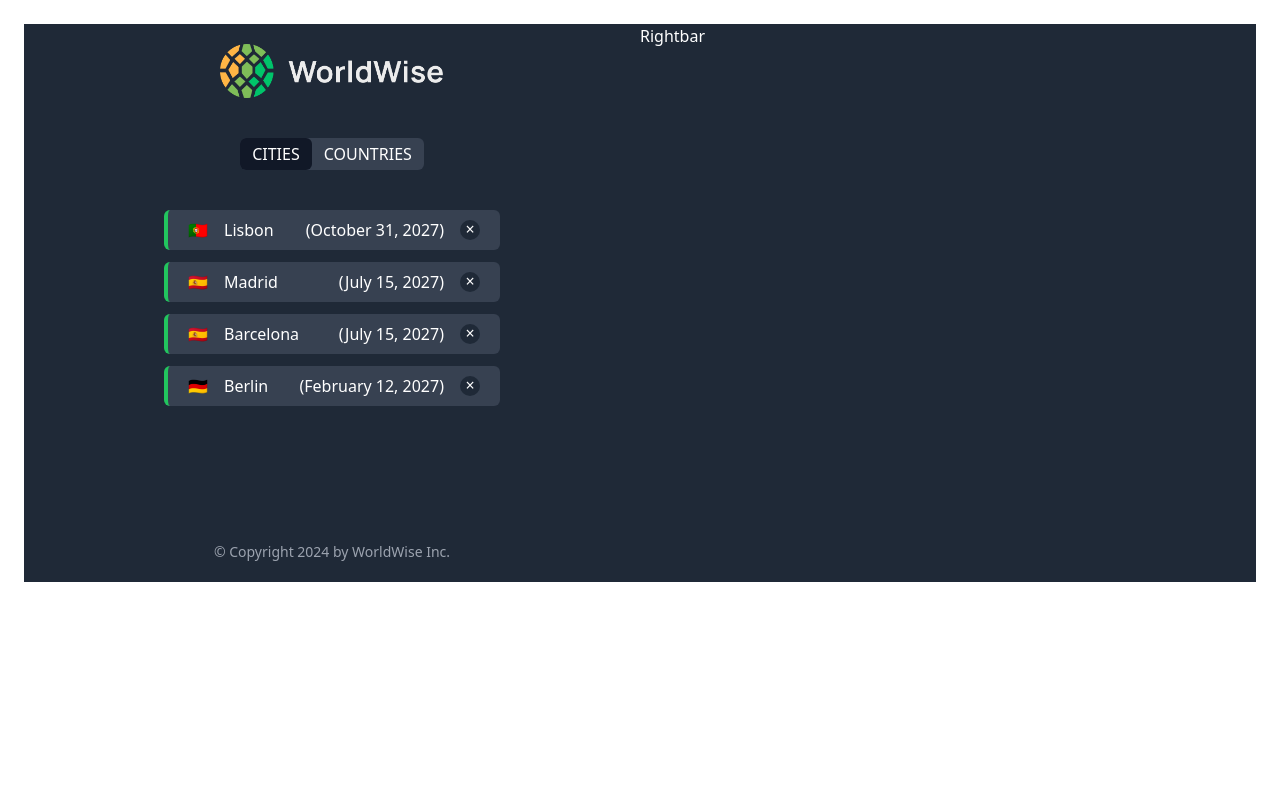
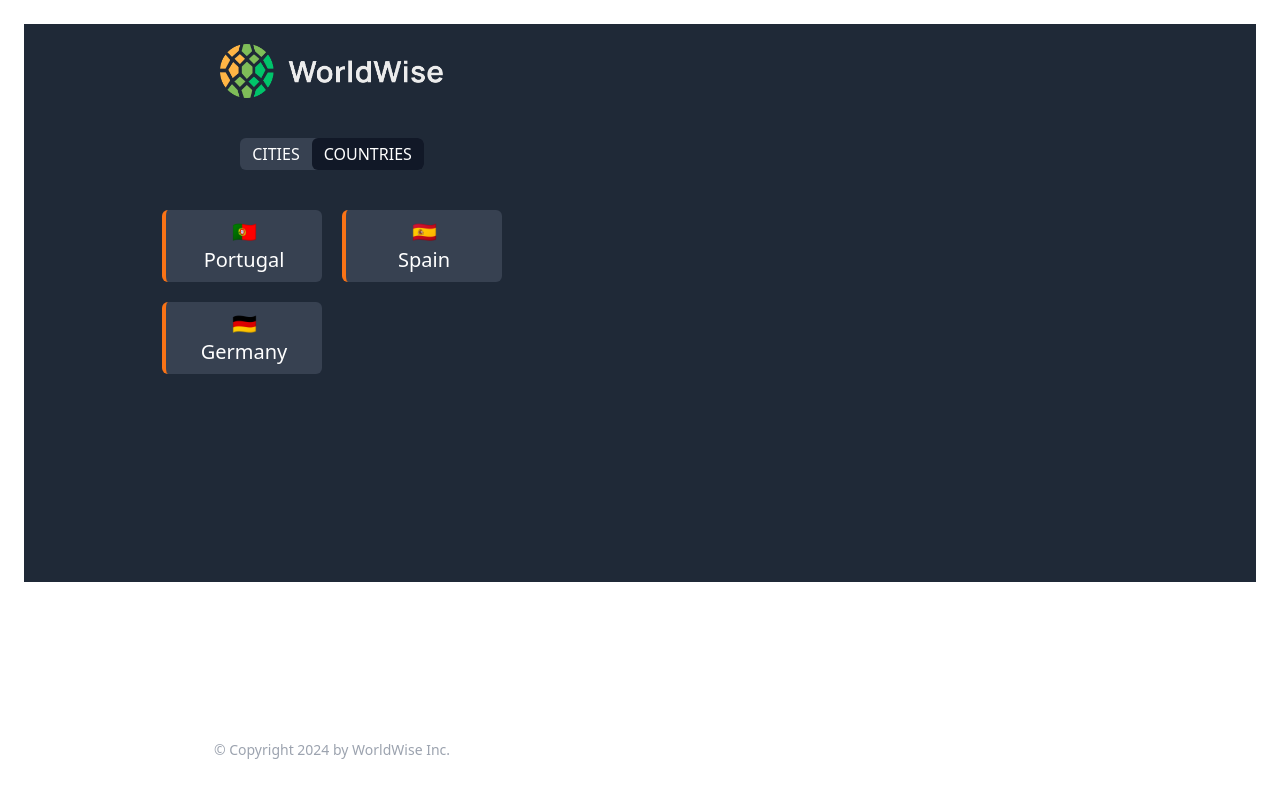
Before and after one commit to negar-karimnejad/The-Atomic-Blog, a React (Vite) app: page /app/countries in a window 1280 px wide. Shown: the top 798 px of the page. Built offline with nearby package versions, Linux system fonts and the light colour scheme.

Commit message:
create router

```diff
--- /dev/null
+++ b/src/components/AppNav.jsx
@@ -0,0 +1,22 @@
+import { NavLink } from "react-router-dom";
+
+function AppNav() {
+  return (
+    <div className="flex bg-gray-700 rounded-md ">
+      <NavLink
+        to="/app/cities"
+        className="rounded-md py-1 px-3 aria-[current=page]:bg-gray-900"
+      >
+        CITIES
+      </NavLink>
+      <NavLink
+        to="/app/countries"
+        className="rounded-md py-1 px-3 aria-[current=page]:bg-gray-900"
+      >
+        COUNTRIES
+      </NavLink>
+    </div>
+  );
+}
+
+export default AppNav;
--- a/src/components/CountryList.jsx
+++ /dev/null
@@ -1,27 +0,0 @@
-/* eslint-disable react/prop-types */
-import Country from "./Country";
-import Message from "./Message";
-
-function CountryList({ cities, isLoading }) {
-  if (isLoading) return <div className="loader"></div>;
-
-  const countries = cities.reduce((curr, item) => {
-    if (!curr.map((el) => el.country).includes(item.country))
-      return [...curr, { country: item.country, emoji: item.emoji }];
-    else return curr;
-  }, []);
-
-  return (
-    <div className="grid grid-cols-2 gap-5">
-      {countries?.length ? (
-        countries.map((country, i) => <Country key={i} country={country} />)
-      ) : (
-        <Message
-          message={"Add your first city by clicking on a city on the map"}
-        />
-      )}
-    </div>
-  );
-}
-
-export default CountryList;
--- /dev/null
+++ b/src/components/Footer.jsx
@@ -0,0 +1,11 @@
+
+
+function Footer() {
+  return (
+    <p className="text-sm text-gray-400">
+      &copy; Copyright 2024 by WorldWise Inc.
+    </p>
+  );
+}
+
+export default Footer;
--- a/src/components/Leftbar.jsx
+++ /dev/null
@@ -1,56 +0,0 @@
-import { useEffect, useState } from "react";
-import { Link } from "react-router-dom";
-import data from "../data/cities.json";
-import CitiesList from "./CitiesList";
-import CountryList from "./CountryList";
-
-function Leftbar() {
-
-  const [cities, setCities] = useState([]);
-  const [isLoading, setIsLoading] = useState(false);
-
-  useEffect(() => {
-    setIsLoading(true);
-    setCities(data);
-    setIsLoading(false);
-  }, []);
-  const slug = "cities";
-  return (
-    <div className="flex flex-col justify-between h-full items-center p-5">
-      <div className="flex flex-col items-center justify-center gap-10 w-full">
-        <Link to={"/"}>
-          <img src="/logo.png" alt="" className="w-56 object-cover" />
-        </Link>
-        <div className="flex bg-gray-700 rounded-md ">
-          <Link
-            to="/app/cities"
-            className={`${
-              slug === "cities" && "bg-gray-900"
-            } rounded-md py-1 px-3`}
-          >
-            CITIES
-          </Link>
-          <Link
-            to="/app/countries"
-            className={`${
-              slug === "countries" && "bg-gray-900"
-            } rounded-md py-1 px-3`}
-          >
-            COUNTRIES
-          </Link>
-        </div>
-        {slug === "cities" && (
-          <CitiesList cities={cities} isLoading={isLoading} />
-        )}
-        {slug === "countries" && (
-          <CountryList cities={cities} isLoading={isLoading} />
-        )}
-      </div>
-      <p className="text-sm text-gray-400">
-        &copy; Copyright 2024 by WorldWise Inc.
-      </p>
-    </div>
-  );
-}
-
-export default Leftbar;
--- a/src/components/Rightbar.jsx
+++ b/src/components/Map.jsx
@@ -1,12 +1,14 @@
+/* eslint-disable no-unused-vars */
 import { useSearchParams } from "react-router-dom";
 
-function Rightbar() {
+function Map() {
   const [searchParams, setSearchParams] = useSearchParams();
   const lat = searchParams.get("lat");
   const lng = searchParams.get("lng");
 
-  console.log(lat, lng, setSearchParams);
-  return <div>Rightbar</div>;
+  return <div>
+
+  </div>;
 }
 
-export default Rightbar;
+export default Map;
--- /dev/null
+++ b/src/components/Sidebar.jsx
@@ -0,0 +1,20 @@
+/* eslint-disable react/prop-types */
+import { Outlet } from "react-router-dom";
+import Logo from "./Logo";
+import Footer from "./Footer";
+import AppNav from "./AppNav";
+
+function Sidebar() {
+  return (
+    <div className="flex flex-col justify-between h-screen items-center p-5 pb-16">
+      <div className="flex flex-col items-center justify-center gap-10 w-full">
+        <Logo />
+        <AppNav />
+        <Outlet />
+      </div>
+      <Footer />
+    </div>
+  );
+}
+
+export default Sidebar;
--- /dev/null
+++ b/src/pages/AppLayout.jsx
@@ -0,0 +1,14 @@
+import Map from "../components/Map";
+import Sidebar from "../components/Sidebar";
+
+function AppLayout() {
+
+  return (
+    <div className="text-white grid sm:grid-cols-2 h-full">
+      <Sidebar />
+      <Map />
+    </div>
+  );
+}
+
+export default AppLayout;
--- a/src/components/CitiesList.jsx
+++ b/src/pages/CitiesList.jsx
@@ -1,10 +1,19 @@
 /* eslint-disable react/prop-types */
 import { Link, useNavigate, useParams } from "react-router-dom";
-import City, { formatDate } from "./City";
-import Message from "./Message";
+import City, { formatDate } from "../components/City";
+import Message from "../components/Message";
 import { useEffect, useState } from "react";
+import data from "../data/cities.json";
 
-function CitiesList({ cities, isLoading }) {
+function CitiesList() {
+  const [cities, setCities] = useState([]);
+  const [isLoading, setIsLoading] = useState(false);
+
+  useEffect(() => {
+    setIsLoading(true);
+    setCities(data);
+    setIsLoading(false);
+  }, []);
   const [selectedCity, setSelectedCity] = useState(null);
   const { id } = useParams();
   const navigate = useNavigate();
@@ -38,7 +47,8 @@ function CitiesList({ cities, isLoading }) {
           <p className="mb-8">{formatDate(selectedCity.date)}</p>
           <p className="text-[12px] text-gray-300">LEARN MORE</p>
           <Link
-            className="underline text-orange-300 mb-8" target="_blank"
+            className="underline text-orange-300 mb-8"
+            target="_blank"
             to={`https://en.wikipedia.org/wiki/${selectedCity.cityName}`}
           >
             Check out Used on Wikipedia →
--- /dev/null
+++ b/src/pages/CountryList.jsx
@@ -0,0 +1,40 @@
+/* eslint-disable react/prop-types */
+import { useEffect, useState } from "react";
+import Country from "../components/Country";
+import Message from "../components/Message";
+import data from "../data/cities.json";
+
+function CountryList() {
+  const [cities, setCities] = useState([]);
+  const [isLoading, setIsLoading] = useState(false);
+
+  useEffect(() => {
+    setIsLoading(true);
+    setCities(data);
+    setIsLoading(false);
+  }, []);
+
+  const countries = cities.reduce((curr, item) => {
+    if (!curr.map((el) => el.country).includes(item.country))
+      return [...curr, { country: item.country, emoji: item.emoji }];
+    else return curr;
+  }, []);
+
+  if (isLoading) return <div className="loader"></div>;
+  if (!countries.length && !isLoading)
+
+    return (
+      <Message
+        message={"Add your first city by clicking on a city on the map"}
+      />
+    );
+
+  return (
+    <div className="grid grid-cols-2 gap-5">
+      {countries?.length &&
+        countries.map((country, i) => <Country key={i} country={country} />)}
+    </div>
+  );
+}
+
+export default CountryList;
--- /dev/null
+++ b/src/pages/Form.jsx
@@ -0,0 +1,8 @@
+
+function Form() {
+  return (
+    <div>Form</div>
+  )
+}
+
+export default Form
--- a/src/pages/Map.jsx
+++ /dev/null
@@ -1,13 +0,0 @@
-import Leftbar from "../components/Leftbar";
-import Rightbar from "../components/Rightbar";
-
-function Map() {
-  return (
-    <div className="text-white grid sm:grid-cols-2 h-full">
-      <Leftbar />
-      <Rightbar />
-    </div>
-  );
-}
-
-export default Map;
```
Also changed, not shown: src/routes.jsx (+16 -8 lines).
